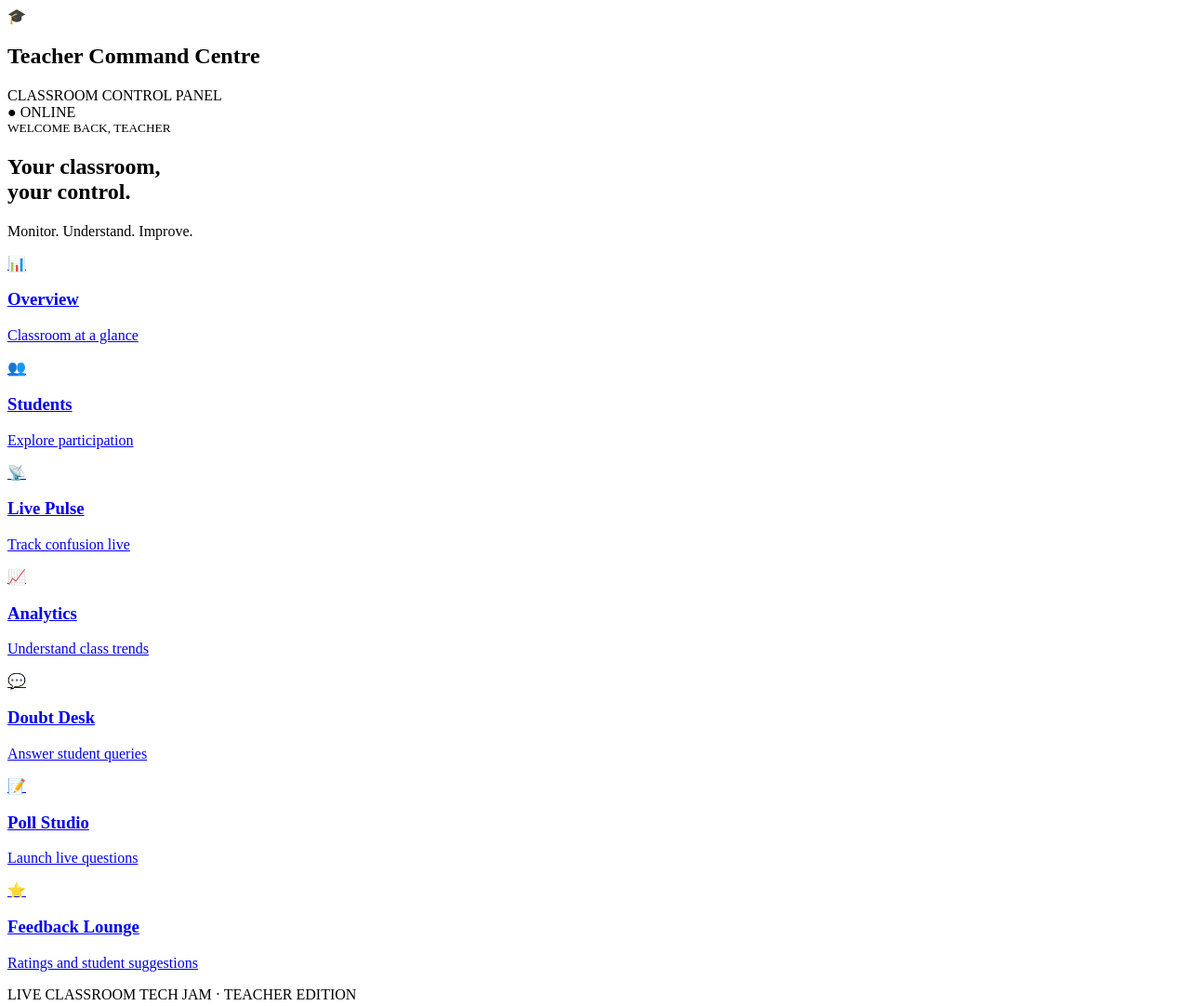
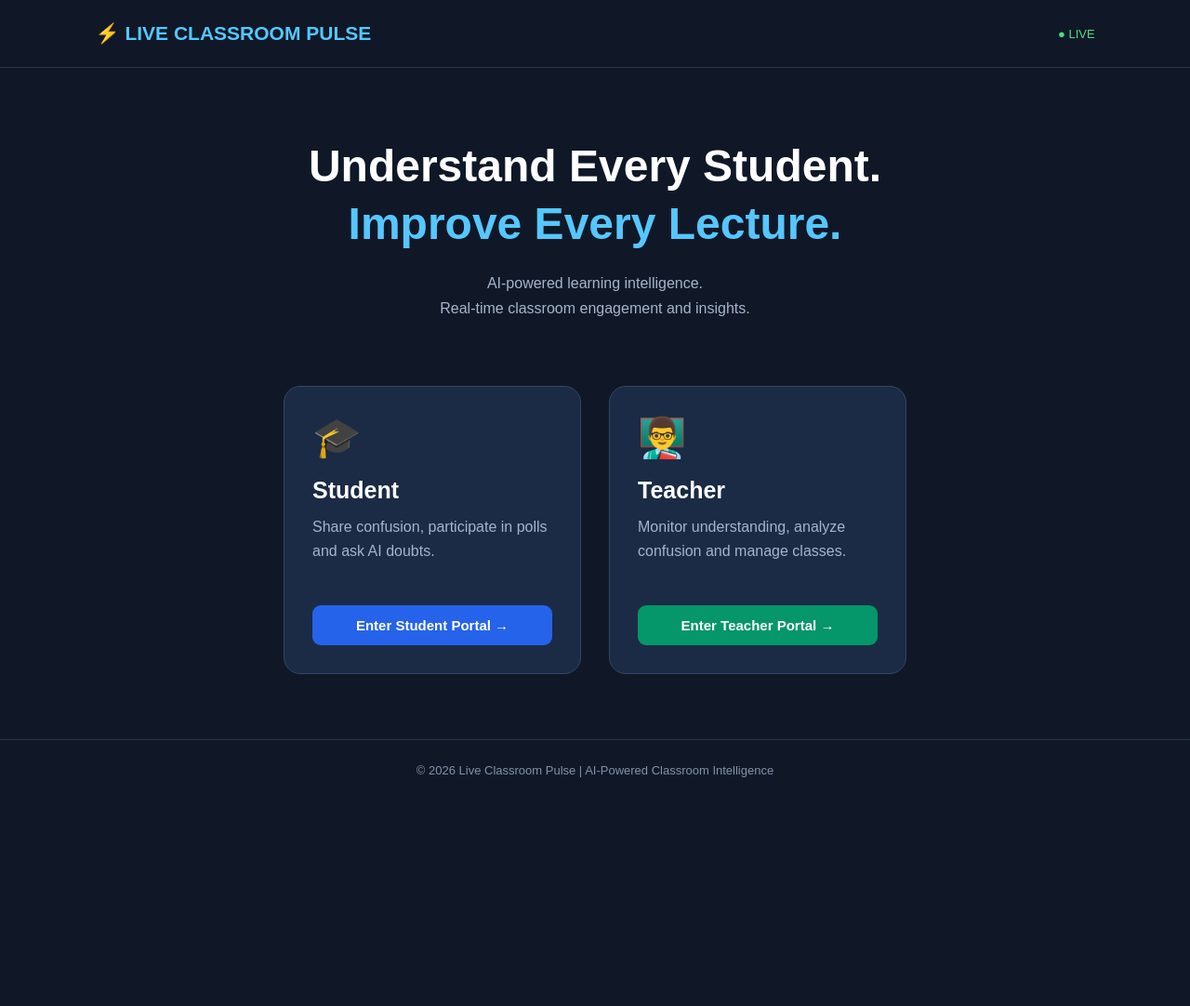
Before and after one commit to divyabharti9406-cmd/tech-jam, a plain HTML site: page teacher.html in a window 1280 px wide. Shown: the whole page at 93% size. After the commit the page ends 861 px from the top, so only its background shows below. Drawn offline with Linux system fonts and the light colour scheme.

```diff
--- a/teacher.html
+++ b/teacher.html
@@ -1,72 +1,335 @@
 
-<div class="teacher-card">
+<!DOCTYPE html>
+<html lang="en">
+<head>
+<meta charset="UTF-8">
+<meta name="viewport" content="width=device-width, initial-scale=1.0">
 
-  <div class="teacher-header">
-    <div class="teacher-icon">🎓</div>
-    <div>
-      <h2>Teacher Command Centre</h2>
-      <span>CLASSROOM CONTROL PANEL</span>
-    </div>
-    <span class="online">● ONLINE</span>
-  </div>
+<title>Live Classroom Pulse</title>
 
-  <div class="teacher-welcome">
-    <small>WELCOME BACK, TEACHER</small>
-    <h2>Your classroom,<br>
-      <span>your control.</span>
-    </h2>
-    <p>Monitor. Understand. Improve.</p>
-  </div>
+<style>
+* {
+  margin: 0;
+  padding: 0;
+  box-sizing: border-box;
+}
 
-  <div class="teacher-grid">
+body {
+  font-family: Arial, sans-serif;
+  background: #101827;
+  color: white;
+  min-height: 100vh;
+}
 
-    <a href="teacher.html#overview" class="feature">
-      <span>📊</span>
-      <h3>Overview</h3>
-      <p>Classroom at a glance</p>
-    </a>
+/* HEADER */
 
-    <a href="teacher.html#students" class="feature">
-      <span>👥</span>
-      <h3>Students</h3>
-      <p>Explore participation</p>
-    </a>
+nav {
+  display: flex;
+  justify-content: space-between;
+  align-items: center;
+  padding: 24px 8%;
+  border-bottom: 1px solid #29364b;
+}
 
-    <a href="teacher.html#monitoring" class="feature">
-      <span>📡</span>
-      <h3>Live Pulse</h3>
-      <p>Track confusion live</p>
-    </a>
+.logo {
+  font-size: 21px;
+  font-weight: bold;
+  color: #55c7ff;
+}
 
-    <a href="teacher.html#analytics" class="feature">
-      <span>📈</span>
-      <h3>Analytics</h3>
-      <p>Understand class trends</p>
-    </a>
+.status {
+  color: #4ade80;
+  font-size: 13px;
+}
 
-    <a href="teacher.html#queries" class="feature">
-      <span>💬</span>
-      <h3>Doubt Desk</h3>
-      <p>Answer student queries</p>
-    </a>
+/* HERO */
 
-    <a href="teacher.html#polls" class="feature">
-      <span>📝</span>
-      <h3>Poll Studio</h3>
-      <p>Launch live questions</p>
-    </a>
+.hero {
+  text-align: center;
+  padding: 75px 20px 40px;
+}
 
-    <a href="teacher.html#feedback"
-       class="feature feedback-feature">
-      <span>⭐</span>
-      <h3>Feedback Lounge</h3>
-      <p>Ratings and student suggestions</p>
+.hero h1 {
+  font-size: clamp(30px, 5vw, 48px);
+  margin-bottom: 18px;
+  line-height: 1.3;
+}
+
+.hero h1 span {
+  color: #55c7ff;
+}
+
+.hero p {
+  color: #a5b4cc;
+  line-height: 1.7;
+}
+
+/* PORTAL CARDS */
+
+.portals {
+  display: flex;
+  justify-content: center;
+  align-items: flex-start;
+  gap: 30px;
+  padding: 30px 20px 70px;
+  flex-wrap: wrap;
+}
+
+.portal {
+  width: 320px;
+  padding: 30px;
+  border-radius: 18px;
+  background: #1b2b45;
+  border: 1px solid #344761;
+  transition: 0.3s;
+}
+
+.portal:hover {
+  transform: translateY(-5px);
+  border-color: #55c7ff;
+  box-shadow: 0 10px 30px #0005;
+}
+
+.portal-icon {
+  font-size: 42px;
+  margin-bottom: 18px;
+}
+
+.portal h2 {
+  margin-bottom: 12px;
+  font-size: 25px;
+}
+
+.portal p {
+  color: #a5b4cc;
+  line-height: 1.6;
+  min-height: 75px;
+  margin-bottom: 22px;
+}
+
+/* BUTTONS */
+
+.portal-btn {
+  display: block;
+  width: 100%;
+  padding: 13px;
+  border: none;
+  border-radius: 9px;
+  background: #2563eb;
+  color: white;
+  font-size: 15px;
+  font-weight: bold;
+  cursor: pointer;
+  text-align: center;
+  text-decoration: none;
+}
+
+.teacher-btn {
+  background: #059669;
+}
+
+.portal-btn:hover {
+  opacity: 0.85;
+}
+
+/* TEACHER OPTIONS */
+
+.teacher-options {
+  display: none;
+  flex-direction: column;
+  gap: 10px;
+  margin-top: 20px;
+}
+
+.teacher-options.show {
+  display: flex;
+}
+
+.teacher-options a {
+  display: flex;
+  justify-content: space-between;
+  align-items: center;
+  padding: 13px;
+  border-radius: 9px;
+  background: #243750;
+  color: white;
+  text-decoration: none;
+  border: 1px solid #344761;
+  font-size: 14px;
+  transition: 0.3s;
+}
+
+.teacher-options a:hover {
+  background: #065f46;
+  border-color: #10b981;
+  transform: translateX(4px);
+}
+
+/* FOOTER */
+
+footer {
+  text-align: center;
+  padding: 25px;
+  color: #8291a9;
+  border-top: 1px solid #29364b;
+  font-size: 13px;
+}
+
+/* MOBILE */
+
+@media(max-width: 600px) {
+  nav {
+    padding: 20px;
+  }
+
+  .logo {
+    font-size: 15px;
+  }
+
+  .portals {
+    flex-direction: column;
+    align-items: center;
+  }
+
+  .portal {
+    width: 100%;
+    max-width: 350px;
+  }
+
+  .hero {
+    padding-top: 55px;
+  }
+}
+</style>
+</head>
+
+<body>
+
+<!-- HEADER -->
+
+<nav>
+  <div class="logo">⚡ LIVE CLASSROOM PULSE</div>
+  <div class="status">● LIVE</div>
+</nav>
+
+<!-- HERO SECTION -->
+
+<section class="hero">
+
+  <h1>
+    Understand Every Student.<br>
+    <span>Improve Every Lecture.</span>
+  </h1>
+
+  <p>
+    AI-powered learning intelligence.<br>
+    Real-time classroom engagement and insights.
+  </p>
+
+</section>
+
+<!-- STUDENT AND TEACHER PORTALS -->
+
+<section class="portals">
+
+  <!-- STUDENT CARD -->
+
+  <div class="portal student">
+
+    <div class="portal-icon">🎓</div>
+
+    <h2>Student</h2>
+
+    <p>
+      Share confusion, participate in polls
+      and ask AI doubts.
+    </p>
+
+    <a href="student.html" class="portal-btn">
+      Enter Student Portal →
     </a>
 
   </div>
 
-  <div class="teacher-footer">
-    LIVE CLASSROOM TECH JAM · TEACHER EDITION
+
+  <!-- TEACHER CARD -->
+
+  <div class="portal teacher">
+
+    <div class="portal-icon">👨‍🏫</div>
+
+    <h2>Teacher</h2>
+
+    <p>
+      Monitor understanding, analyze confusion
+      and manage classes.
+    </p>
+
+    <button
+      class="portal-btn teacher-btn"
+      onclick="toggleTeacherOptions()">
+      Enter Teacher Portal →
+    </button>
+
+    <!-- TEACHER OPTIONS -->
+
+    <div id="teacherOptions" class="teacher-options">
+
+      <a href="teacher.html#overview">
+        📊 Overview <span>→</span>
+      </a>
+
+      <a href="teacher.html#students">
+        👥 Students <span>→</span>
+      </a>
+
+      <a href="teacher.html#monitoring">
+        📡 Live Monitoring <span>→</span>
+      </a>
+
+      <a href="teacher.html#analytics">
+        📈 Analytics <span>→</span>
+      </a>
+
+      <a href="teacher.html#queries">
+        💬 Student Queries <span>→</span>
+      </a>
+
+      <a href="teacher.html#polls">
+        📋 Poll Management <span>→</span>
+      </a>
+
+      <a href="teacher.html#feedback">
+        ⭐ Student Feedback <span>→</span>
+      </a>
+
+    </div>
+
   </div>
 
-</div>
+</section>
+
+<!-- FOOTER -->
+
+<footer>
+  © 2026 Live Classroom Pulse |
+  AI-Powered Classroom Intelligence
+</footer>
+
+
+<!-- JAVASCRIPT -->
+
+<script>
+
+function toggleTeacherOptions() {
+
+  const options = document.getElementById("teacherOptions");
+
+  options.classList.toggle("show");
+
+}
+
+</script>
+
+</body>
+</html>
```
